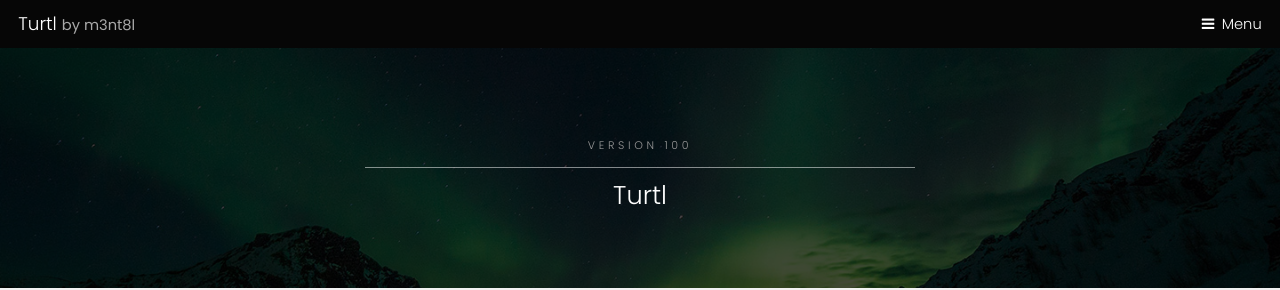
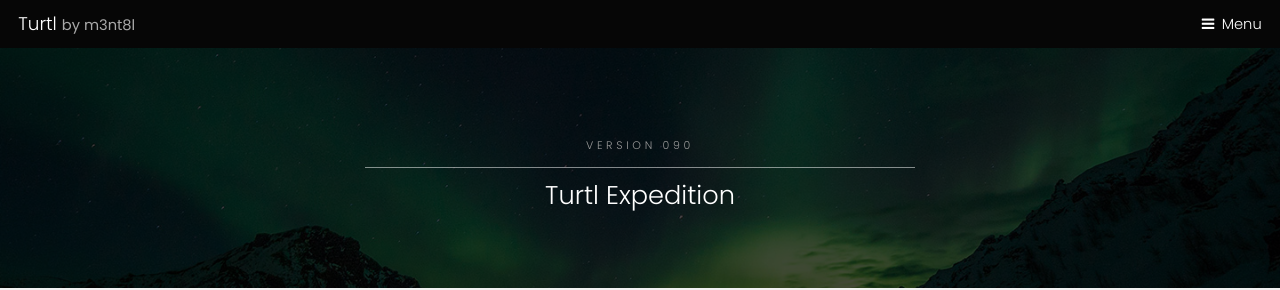
Before and after one commit to m3ntalhtml/turtl, a plain HTML site: page expedition.html in a window 1280 px wide. Shown: the top 290 px of the page. Drawn offline with Linux system fonts and the light colour scheme.

Commit message:
Update expedition.html

```diff
--- a/expedition.html
+++ b/expedition.html
@@ -6,7 +6,7 @@
 -->
 <html>
 	<head>
-		<title>Turtl - About</title>
+		<title>Turtl Expedition - About</title>
 		<meta charset="utf-8" />
 		<meta name="viewport" content="width=device-width, initial-scale=1" />
 		<link rel="stylesheet" href="assets/css/main.css" />
@@ -34,8 +34,8 @@
 			<section id="One" class="wrapper style3">
 				<div class="inner">
 					<header class="align-center">
-						<p>version 100</p>
-						<h2>Turtl</h2>
+						<p>version 090</p>
+						<h2>Turtl Expedition</h2>
 					</header>
 				</div>
 			</section>
```
